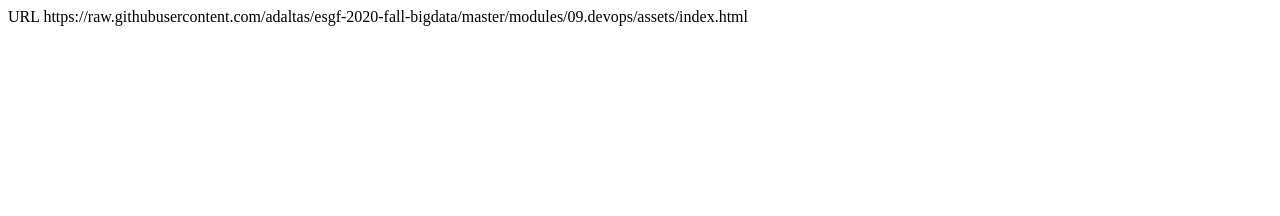
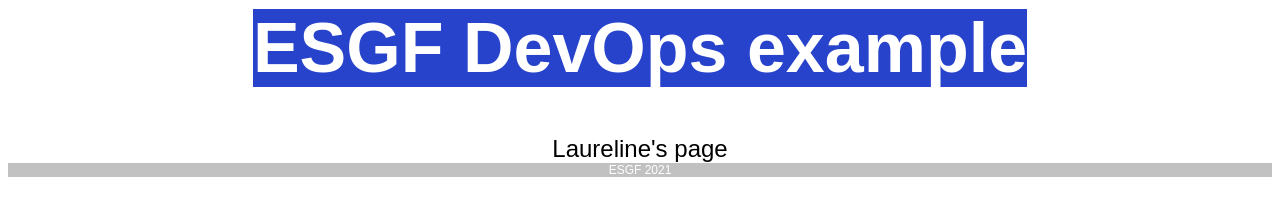
Before and after one commit to LaurelinePetit/my-devops-project, a plain HTML site: page public/index.html in a window 1280 px wide. Drawn offline with Linux system fonts and the light colour scheme.

Commit message:
Add files via upload

```diff
--- a/public/index.html
+++ b/public/index.html
@@ -1,8 +1,21 @@
-<?xml version="1.0" encoding="UTF-8"?>
-<!DOCTYPE plist PUBLIC "-//Apple//DTD PLIST 1.0//EN" "http://www.apple.com/DTDs/PropertyList-1.0.dtd">
-<plist version="1.0">
-<dict>
-	<key>URL</key>
-	<string>https://raw.githubusercontent.com/adaltas/esgf-2020-fall-bigdata/master/modules/09.devops/assets/index.html</string>
-</dict>
-</plist>
+<!DOCTYPE html>
+<html>
+<head>
+  <meta http-equiv="Content-Type" content="text/html; charset=utf-8">
+  <meta http-equiv="Content-Style-Type" content="text/css">
+  <title>ESGF DevOps example</title>
+  <meta name="Generator" content="Cocoa HTML Writer">
+  <meta name="CocoaVersion" content="2022.3">
+  <style type="text/css">
+    p.p2 {margin: 0.0px 0.0px 0.0px 0.0px; text-align: center; font: 24.0px Arial; color: #000000; -webkit-text-stroke: #000000}
+    p.p3 {margin: 0.0px 0.0px 12.0px 0.0px; text-align: center; font: 12.0px Arial; color: #ffffff; -webkit-text-stroke: #ffffff; background-color: #c1c1c1}
+    span.s1 {font-kerning: none; background-color: #2843cb}
+    span.s2 {font-kerning: none}
+  </style>
+</head>
+<body>
+<h1 style="margin: 0.0px 0.0px 46.9px 0.0px; text-align: center; font: 70.0px Arial; color: #ffffff; -webkit-text-stroke: #ffffff"><span class="s1"><b>ESGF DevOps example</b></span></h1>
+<p class="p2"><span class="s2">Laureline's page</span></p>
+<p class="p3"><span class="s2">ESGF 2021</span></p>
+</body>
+</html>
```
